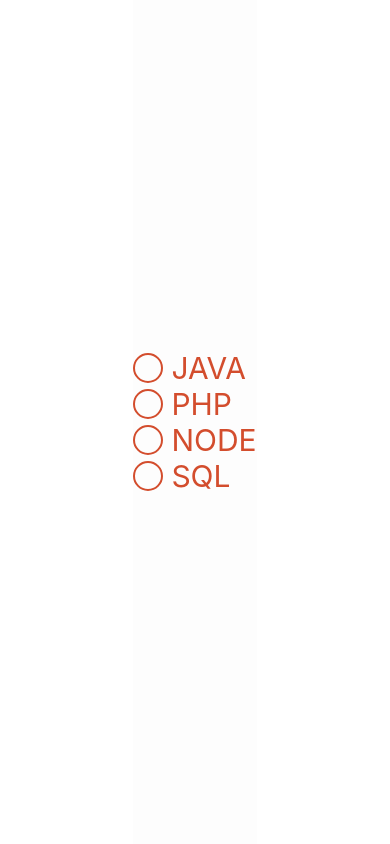
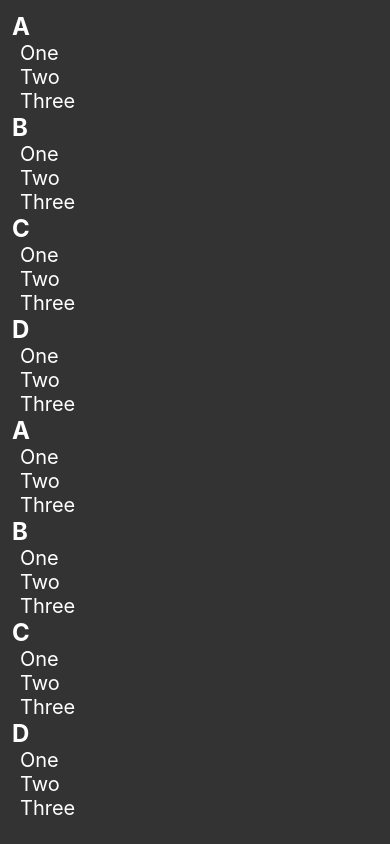
Before and after one commit to asad-digimark/react-native-cli-first, a React Native app: screen / in a window 390 px wide. Built offline with nearby package versions, Linux system fonts and the light colour scheme.

Commit message:
section list

```diff
--- a/App.tsx
+++ b/App.tsx
@@ -3,13 +3,15 @@ import FlatList from './components/FlatList';
 import GridWithList from './components/scrollview grid list with map';
 import TouchableHighlight from './components/Touchable Highlight';
 import TouchableOpacityRadioButton from './components/Touchable Opacity Radio Button';
+import SectionList from './components/SectionList';
 
 function App(): JSX.Element {
   return (
     // <Counter />
     // <FlatList />
     // <GridWithList />
-    <TouchableOpacityRadioButton />
+    // <TouchableOpacityRadioButton />
+    <SectionList />
   );
 }
 
--- /dev/null
+++ b/components/SectionList.tsx
@@ -0,0 +1,82 @@
+import { View, SectionList, Text, StyleSheet } from 'react-native';
+
+const users = [
+  {
+    id: 1,
+    name: 'a',
+    data: ['one', 'two', 'three'],
+  },
+  {
+    id: 2,
+    name: 'b',
+    data: ['one', 'two', 'three'],
+  },
+  {
+    id: 3,
+    name: 'c',
+    data: ['one', 'two', 'three'],
+  },
+  {
+    id: 4,
+    name: 'd',
+    data: ['one', 'two', 'three'],
+  },
+  {
+    id: 1,
+    name: 'a',
+    data: ['one', 'two', 'three'],
+  },
+  {
+    id: 2,
+    name: 'b',
+    data: ['one', 'two', 'three'],
+  },
+  {
+    id: 3,
+    name: 'c',
+    data: ['one', 'two', 'three'],
+  },
+  {
+    id: 4,
+    name: 'd',
+    data: ['one', 'two', 'three'],
+  },
+];
+
+export default (): JSX.Element => {
+  return (
+    <View style={styles.container}>
+      <SectionList
+        sections={users}
+        renderItem={({ item }) => {
+          return <Text style={styles.item}>{item}</Text>;
+        }}
+        renderSectionHeader={({ section }) => (
+          <Text style={styles.header}>{section.name} </Text>
+        )}
+        style={styles.list}
+      />
+    </View>
+  );
+};
+
+const styles = StyleSheet.create({
+  container: {
+    flex: 1,
+    padding: 12,
+    backgroundColor: '#333',
+  },
+  list: {},
+  header: {
+    color: 'white',
+    fontSize: 24,
+    fontWeight: 'bold',
+    textTransform: 'uppercase',
+  },
+  item: {
+    marginLeft: 8,
+    fontSize: 20,
+    color: 'white',
+    textTransform: 'capitalize',
+  },
+});
```
